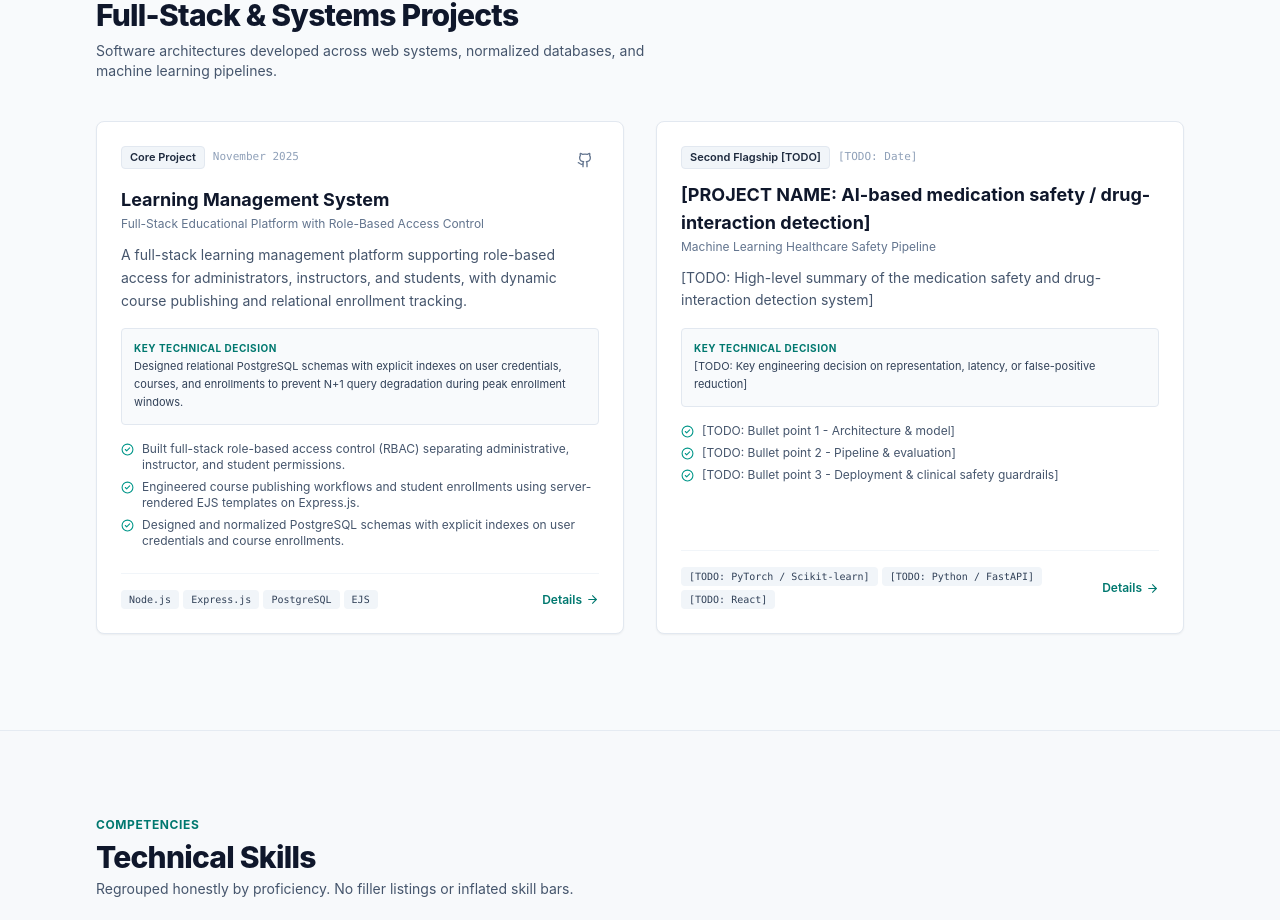
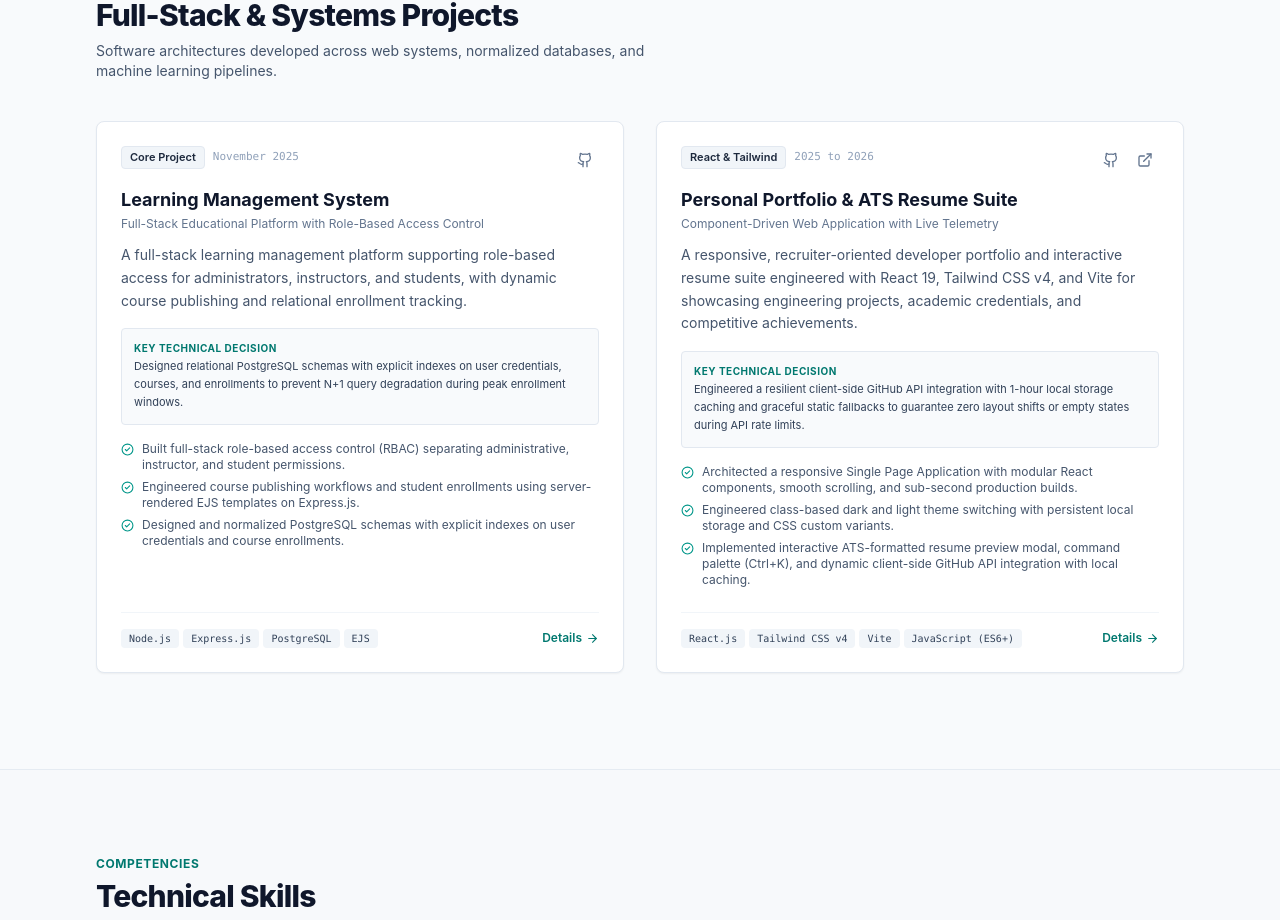
Before and after one commit to hemkesh18/portfolio, a React (Vite) app: page / in a window 1280 px wide. Shown: the part 3263-4183 px from the top of the page. Built offline with nearby package versions, Linux system fonts and the light colour scheme; no server answers.

Commit message:
feat: replace medication safety placeholder with personal portfolio project

```diff
--- a/src/data/portfolioData.js
+++ b/src/data/portfolioData.js
@@ -269,28 +269,25 @@ export const portfolioData = {
       metrics: "PostgreSQL RBAC & Indexed Schemas",
     },
     {
-      id: "ai-medication-safety",
-      title: "[PROJECT NAME: AI-based medication safety / drug-interaction detection]",
-      subtitle: "Machine Learning Healthcare Safety Pipeline",
-      category: "AI & Healthcare",
-      badge: "Second Flagship [TODO]",
-      date: "[TODO: Date]",
+      id: "personal-portfolio",
+      title: "Personal Portfolio & ATS Resume Suite",
+      subtitle: "Component-Driven Web Application with Live Telemetry",
+      category: "Full-Stack Web",
+      badge: "React & Tailwind",
+      date: "2025 to 2026",
       summary:
-        "[TODO: High-level summary of the medication safety and drug-interaction detection system]",
-      problem: "[TODO: Problem description - medical adverse interactions and clinical alert fatigue]",
-      approach: "[TODO: Technical approach - model architecture, feature representation, interaction graph]",
-      results: "[TODO: Validation metrics, accuracy, precision/recall on test benchmarks]",
-      tech: ["[TODO: PyTorch / Scikit-learn]", "[TODO: Python / FastAPI]", "[TODO: React]"],
-      github: "[TODO: Repository URL]",
-      liveDemo: "[TODO: Live Demo URL]",
+        "A responsive, recruiter-oriented developer portfolio and interactive resume suite engineered with React 19, Tailwind CSS v4, and Vite for showcasing engineering projects, academic credentials, and competitive achievements.",
       bulletPoints: [
-        "[TODO: Bullet point 1 - Architecture & model]",
-        "[TODO: Bullet point 2 - Pipeline & evaluation]",
-        "[TODO: Bullet point 3 - Deployment & clinical safety guardrails]",
+        "Architected a responsive Single Page Application with modular React components, smooth scrolling, and sub-second production builds.",
+        "Engineered class-based dark and light theme switching with persistent local storage and CSS custom variants.",
+        "Implemented interactive ATS-formatted resume preview modal, command palette (Ctrl+K), and dynamic client-side GitHub API integration with local caching.",
       ],
       keyTechnicalDecision:
-        "[TODO: Key engineering decision on representation, latency, or false-positive reduction]",
-      metrics: "[TODO: Benchmark results]",
+        "Engineered a resilient client-side GitHub API integration with 1-hour local storage caching and graceful static fallbacks to guarantee zero layout shifts or empty states during API rate limits.",
+      tech: ["React.js", "Tailwind CSS v4", "Vite", "JavaScript (ES6+)", "Lucide Icons"],
+      github: "https://github.com/hemkesh18/portfolio",
+      liveDemo: "https://portfolio-phi-sage-60.vercel.app/",
+      metrics: "Sub-Second Builds & 100% Responsive",
     },
   ],
 
```
